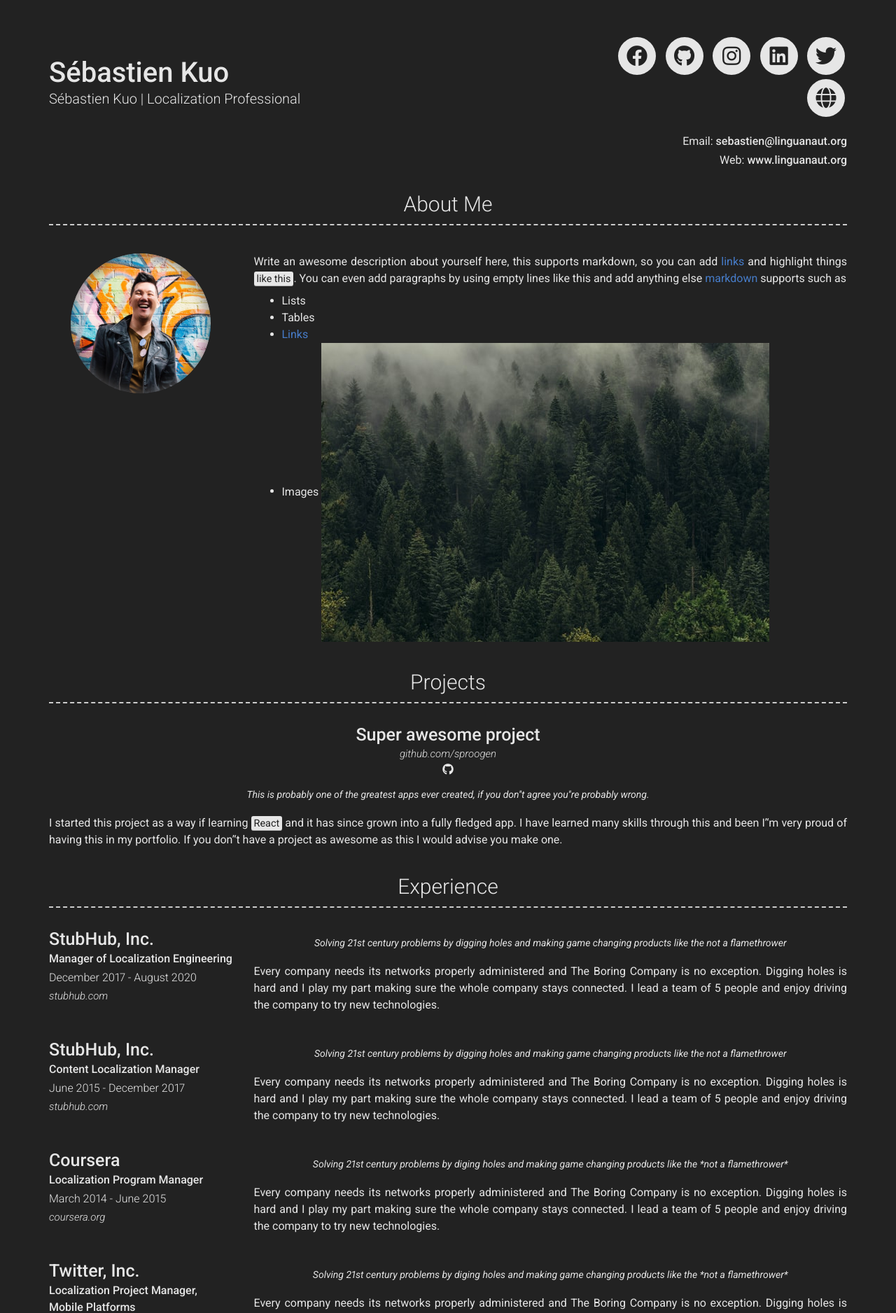
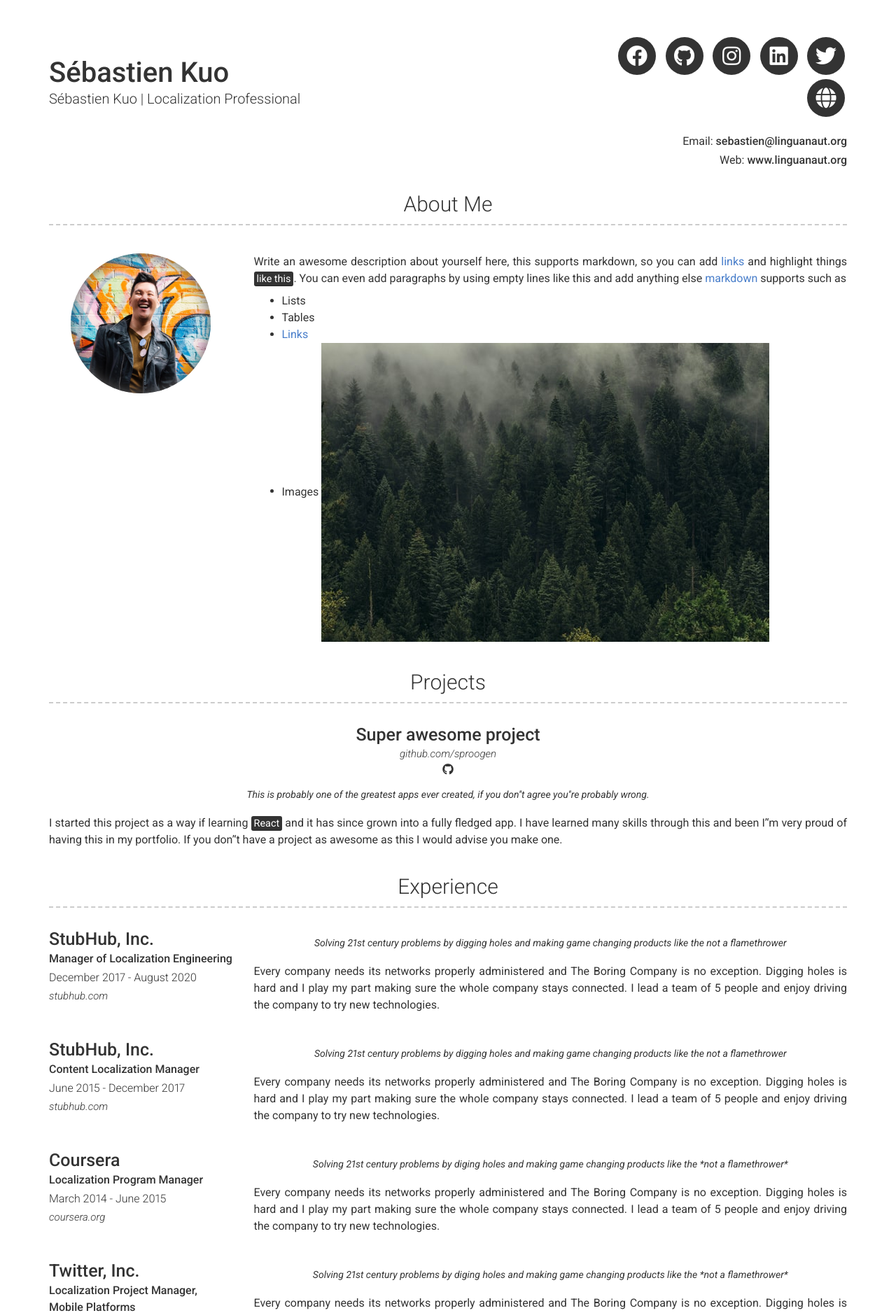
Before and after one commit to kid-pro-kuo/hello, a Jekyll site: the page built from index.md, in a window 1280 px wide. Shown: the top 1876 px of the page at 70% size. Built offline with Jekyll 4.4.1, drawn with Linux system fonts in a browser that asks for light colours; nearby versions of some CDN libraries.

Commit message:
Testing new Jekyll theme and turning off darkmode

```diff
--- a/_config.yml
+++ b/_config.yml
@@ -8,7 +8,7 @@ collections:
   uploads:
     title: Uploads
     output: true
-repository: kid-pro-kuo/kid-pro-kuo.github.io
+repository: kid-pro-kuo/kid-pro-kuo.github.io/
 favicon: assets/favicon.ico
 
 # Content configuration version
@@ -16,7 +16,7 @@ version: 2
 name: Sébastien Kuo
 email: sebastien@linguanaut.org
 website: www.linguanaut.org
-darkmode: true
+darkmode: false
 twitter_username: kuo
 github_username: kid-pro-kuo
 facebook_username: sebastien.kuo
@@ -50,9 +50,9 @@ content:
     title: Super awesome project
     link: github.com/sproogen
     additional_links:
-    - title: sproogen/modern-resume-theme
+    - title: github link 1
       icon: fab fa-github
-      url: github.com/sproogen/modern-resume-theme
+      url: github.com/
     quote: This is probably one of the greatest apps ever created, if you don''t agree
       you''re probably wrong.
     description: I started this project as a way if learning <mark>React</mark> and
@@ -145,7 +145,7 @@ content:
     Look at this cool image
     ![Trees](/images/landscape-trees.jpg "Trees")
 footer_show_references: true
-remote_theme: sproogen/modern-resume-theme
+remote_theme: mmistakes/jekyll-theme-basically-basic
 sass:
   sass_dir: _sass
   style: compressed
```
